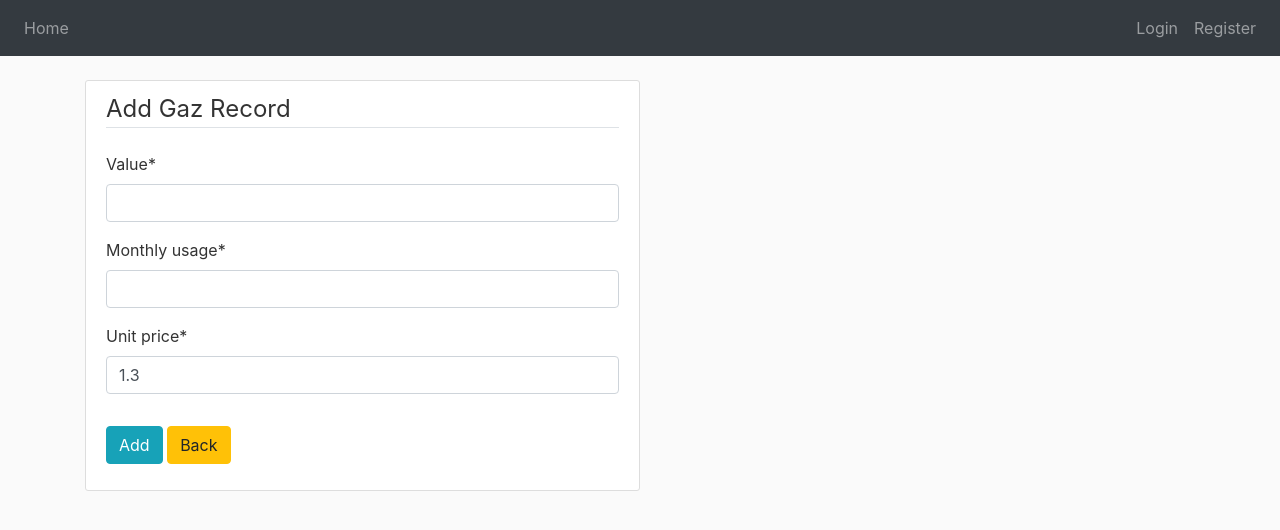
After one commit to mobli82/wallet, a Django app: page /gaz-create/ in a window 1280 px wide. The commit adds this page. Shown: the top 530 px of the page. Run offline with Django 3.2, Linux system fonts and the light colour scheme; some libraries are stand-ins or nearby versions.

Commit message:
deleted GazCounterUnitPriceModel from gaz_counter/models.py
added gaz_counter_create.htm template
added gaz_counter_list.html template

created GazCounterListView in gaz_counter_app

created GazCounterListView in gaz_counter_app
created GazCounterCreateView in gaz_counter_app

added path for GazCounterListView and GazCreateView in gaz_counter/views.py

```diff
--- a/app/gaz_counter/models.py
+++ b/app/gaz_counter/models.py
@@ -3,24 +3,17 @@ from django.db import models
 from django.utils import timezone
 from django.urls import reverse
 
-class GazCounterUnitPriceModel(models.Model):
-    price = models.DecimalField(default=1.30, max_digits=1000, decimal_places=2)
-
-    def __str__(self):
-        return f'{self.price}'
-
-
 class GazCounterModel(models.Model):
     value = models.IntegerField()
     date = models.DateTimeField(default=timezone.now)
-    unit_price = models.OneToOneField(GazCounterUnitPriceModel, on_delete=models.PROTECT)
+    unit_price = models.DecimalField(default=1.30, max_digits=1000, decimal_places=2)
     monthly_cost = models.DecimalField(default=0, max_digits=1000, decimal_places=2)
     monthly_usage = models.IntegerField()
     owner = models.ForeignKey(User, on_delete=models.CASCADE)
     total_cost = models.DecimalField(default=0, max_digits=1000, decimal_places=2)
 
     def __str__(self):
-        return f'{self.value} {self.date} {self.unit_price} {self.monthly_usage} {self.monthly_cost} {self.total_cost}'
+        return f'{self.value} {self.date} {self.unit_price.price} {self.monthly_usage} {self.monthly_cost} {self.total_cost}'
 
     def get_absolute_url(self):
         return reverse("gaz-detail", kwargs={"pk": self.pk})
--- /dev/null
+++ b/app/gaz_counter/templates/gaz_counter/gaz_counter_create.html
@@ -0,0 +1,18 @@
+
+{% extends "base.html" %}
+{% load crispy_forms_tags %}
+{% block content %}
+    <div class="content-section col-md-6 mt-4">
+        <form method="POST">
+            {% csrf_token %}
+            <fieldset class="form-group">
+                <legend class="border-bottom mb-4">Add Gaz Record</legend>
+                {{ form|crispy }}
+            </fieldset>
+            <div class="form-group">
+                <button class="btn btn-info" type="submit">Add</button>
+                <a href="{% url 'gaz-list' %}" class="btn btn-warning">Back</a>
+            </div>
+        </form>
+    </div>
+{% endblock content %}
--- a/app/gaz_counter/templates/gaz_counter/gaz_counter_list.html
+++ b/app/gaz_counter/templates/gaz_counter/gaz_counter_list.html
@@ -9,7 +9,7 @@
 			<table class="table mt-3">
 				<div class="mt-4">
 					<a href="#" class="btn btn-secondary">Back to Counters</a>
-					<a href="#" class="btn btn-success"> Add Record </a>
+					<a href="{% url 'gaz-create' %}" class="btn btn-success"> Add Record </a>
 				</div>
 				<thead>
 			 		<tr>
--- a/app/gaz_counter/urls.py
+++ b/app/gaz_counter/urls.py
@@ -1,6 +1,7 @@
 from django.urls import path
-from .views import (GazCounterListView)
+from .views import (GazCounterListView, GazCounterCreateView)
 
 urlpatterns = [
     path("gaz-list/", GazCounterListView.as_view(), name="gaz-list"),
+    path("gaz-create/", GazCounterCreateView.as_view(), name="gaz-create"),
 ]
--- a/app/gaz_counter/views.py
+++ b/app/gaz_counter/views.py
@@ -1,6 +1,7 @@
 from django.shortcuts import render
 from django.views.generic import (ListView, CreateView, DeleteView, DetailView, UpdateView)
 
+from .forms import GazCounterForm
 from .models import GazCounterModel
 
 class GazCounterListView(ListView):
@@ -9,3 +10,12 @@ class GazCounterListView(ListView):
     paginate_by = 5
     context_object_name = 'gaz_list'
     ordering = ['-date']
+
+class GazCounterCreateView(CreateView):
+    model = GazCounterModel
+    fields = ['value', 'monthly_usage', 'unit_price']
+    template_name = 'gaz_counter/gaz_counter_create.html'
+
+    def form_valid(self, form):
+        form.instance.owner = self.request.user
+        return super().form_valid(form)
```
Also changed, not shown: app/gaz_counter/migrations/0002_auto_20200901_1944.py (added).
